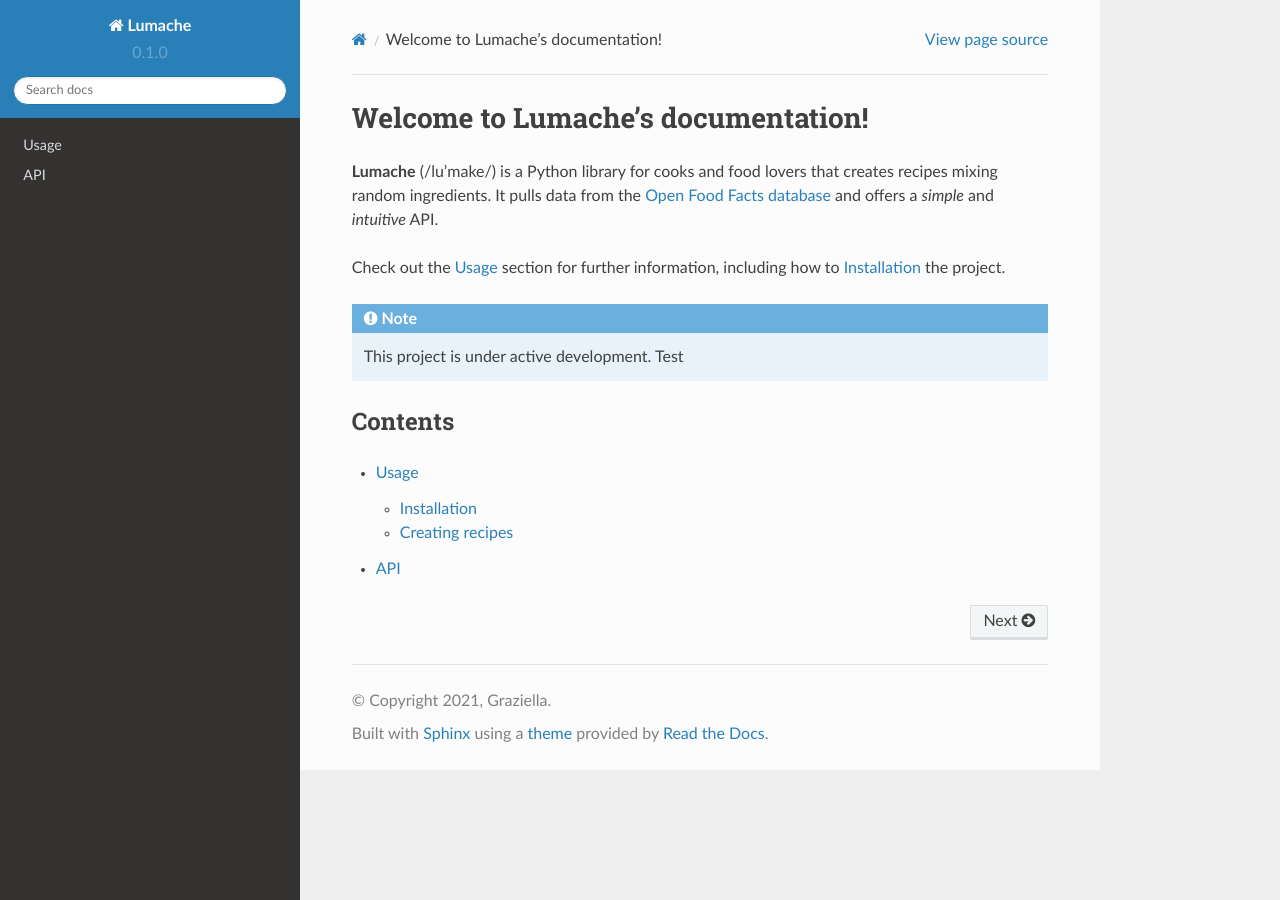
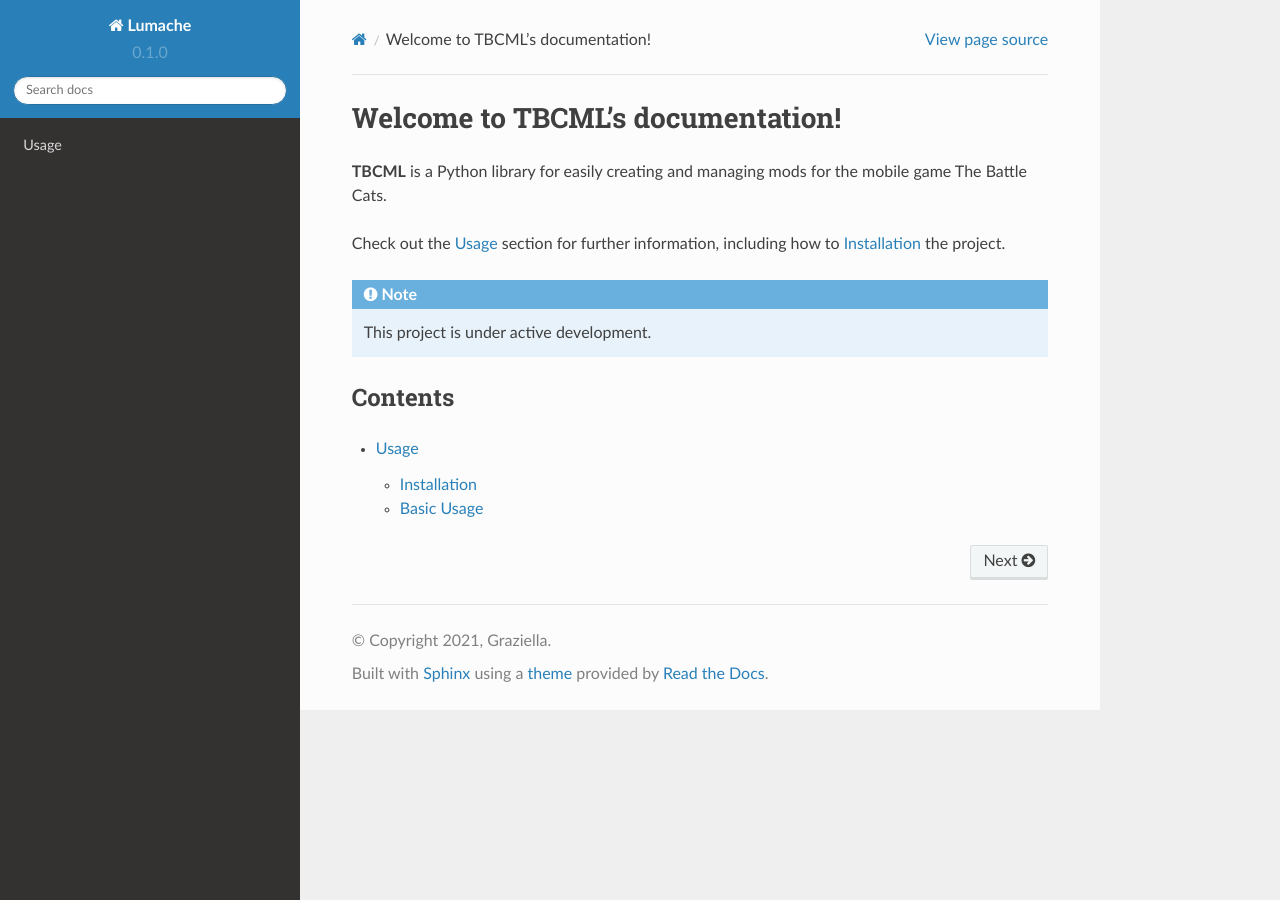
Before and after one commit to fieryhenry/tbcml-docs, a Sphinx documentation site: the page built from docs/source/index.rst, in a window 1280 px wide. Built offline with Sphinx 7.4.7 and the Read the Docs theme 2.0.0, drawn with Linux system fonts in a browser that asks for light colours.

Commit message:
start of docs

```diff
--- a/docs/source/api.rst
+++ /dev/null
@@ -1,7 +0,0 @@
-API
-===
-
-.. autosummary::
-   :toctree: generated
-
-   lumache
--- a/docs/source/index.rst
+++ b/docs/source/index.rst
@@ -1,17 +1,14 @@
-Welcome to Lumache's documentation!
+Welcome to TBCML's documentation!
 ===================================
 
-**Lumache** (/lu'make/) is a Python library for cooks and food lovers
-that creates recipes mixing random ingredients.
-It pulls data from the `Open Food Facts database <https://world.openfoodfacts.org/>`_
-and offers a *simple* and *intuitive* API.
+**TBCML** is a Python library for easily creating and managing mods for the mobile game The Battle Cats.
 
 Check out the :doc:`usage` section for further information, including
 how to :ref:`installation` the project.
 
 .. note::
 
-   This project is under active development. Test
+   This project is under active development.
 
 Contents
 --------
@@ -19,4 +16,3 @@
 .. toctree::
 
    usage
-   api
--- a/pyproject.toml
+++ b/pyproject.toml
@@ -3,6 +3,6 @@
 build-backend = "flit_core.buildapi"
 
 [project]
-name = "lumache"
-authors = [{name = "Graziella", email = "graziella@lumache"}]
+name = "tbcml"
+authors = [{name = "fieryhenry"}]
 dynamic = ["version", "description"]
```
Also changed, not shown: README.rst (+1 -10 lines), docs/source/usage.rst (+46 -14 lines), lumache.py (deleted, +0 -23 lines).
